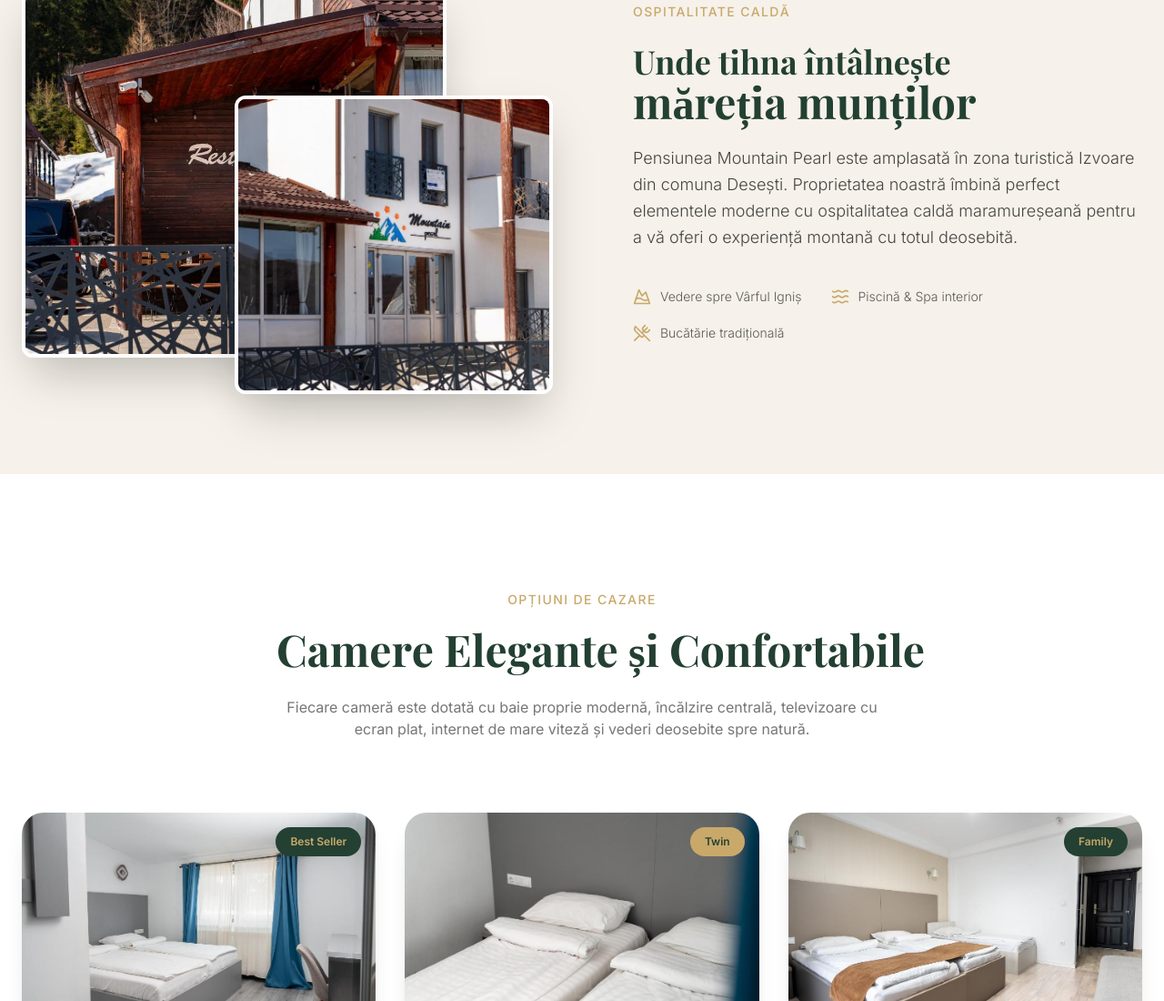
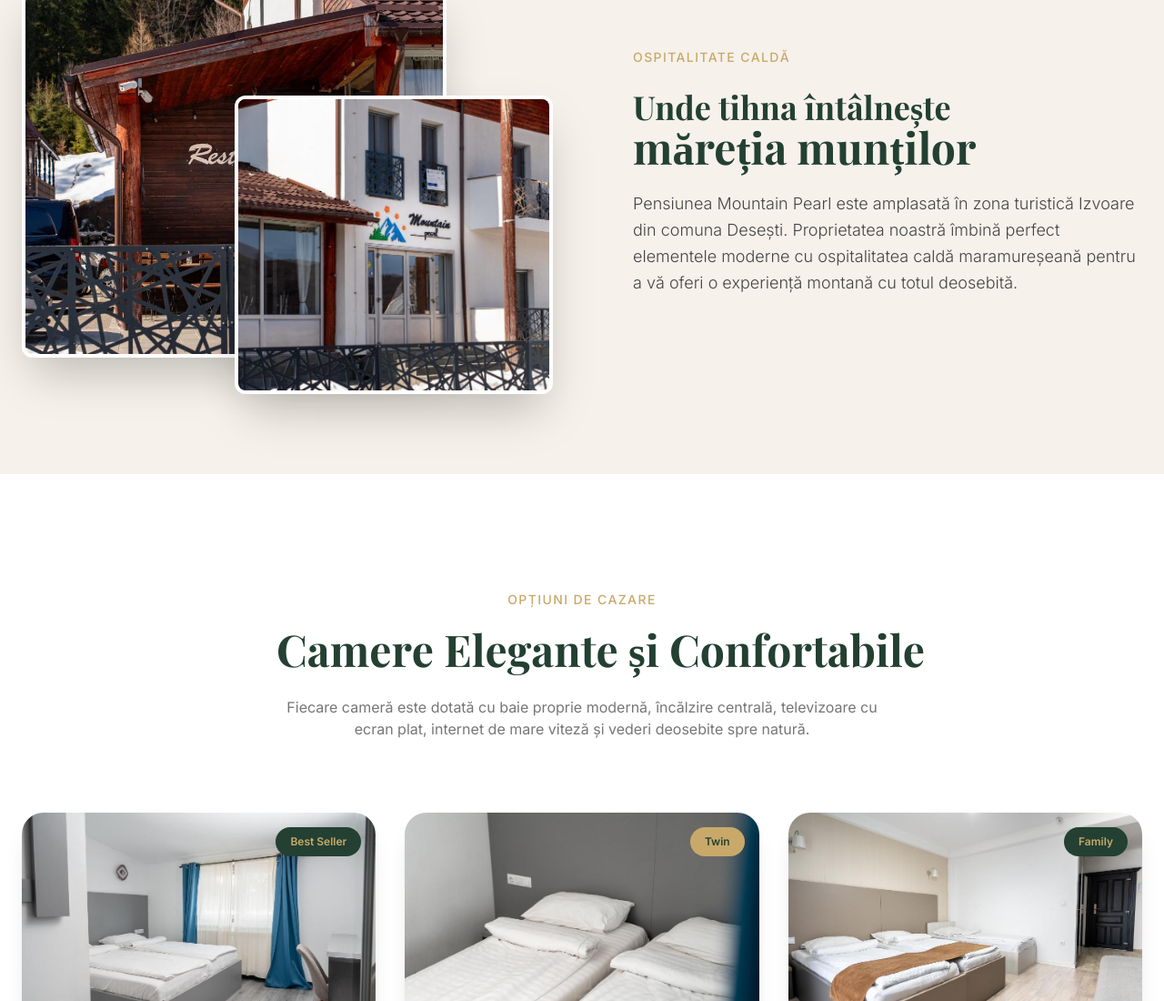
Before and after one commit to teococ424-design/mount-pearl4, a plain HTML site: page index.html in a window 1280 px wide. Shown: the part 943-2043 px from the top of the page at 91% size. Drawn offline with nearby package versions, Linux system fonts and the light colour scheme; animation ran at ten frames a second; files whose address does not match are found by name; a web font is replaced by a local one.

Commit message:
Update index.html

```diff
--- a/index.html
+++ b/index.html
@@ -523,22 +523,6 @@ value initialised in the x-data above. -->
       <p class="text-lg leading-relaxed text-charcoal/80 dark:text-beige/80 font-light">
         Pensiunea Mountain Pearl este amplasată în zona turistică Izvoare din comuna Desești. Proprietatea noastră îmbină perfect elementele moderne cu ospitalitatea caldă maramureșeană pentru a vă oferi o experiență montană cu totul deosebită.
       </p>
-
-      <!-- Feature strip: wraps gracefully on every screen, no fixed columns -->
-      <div class="flex flex-wrap justify-center lg:justify-start gap-x-8 gap-y-5 pt-4">
-        <div class="flex items-center gap-2.5">
-          <i data-lucide="mountain-snow" class="h-5 w-5 text-gold shrink-0" aria-hidden="true"></i>
-          <span class="text-sm text-charcoal/70 dark:text-beige/70 font-light">Vedere spre Vârful Igniș</span>
-        </div>
-        <div class="flex items-center gap-2.5">
-          <i data-lucide="waves" class="h-5 w-5 text-gold shrink-0" aria-hidden="true"></i>
-          <span class="text-sm text-charcoal/70 dark:text-beige/70 font-light">Piscină & Spa interior</span>
-        </div>
-        <div class="flex items-center gap-2.5">
-          <i data-lucide="utensils-crossed" class="h-5 w-5 text-gold shrink-0" aria-hidden="true"></i>
-          <span class="text-sm text-charcoal/70 dark:text-beige/70 font-light">Bucătărie tradițională</span>
-        </div>
-      </div>
     </div>
 
   </div>
```
